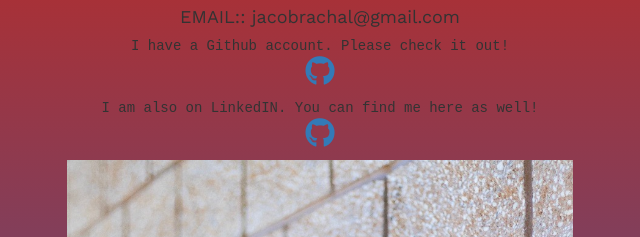
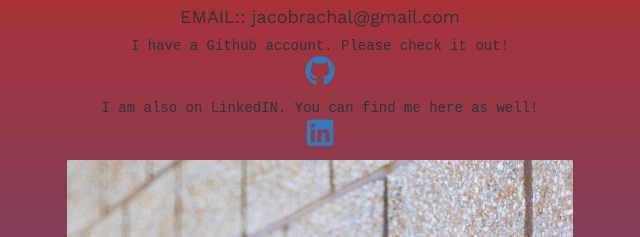
Before and after one commit to jacob-rachal/jacob-rachal.github.io, a plain HTML site: page index.html in a window 1280 px wide. Shown: the part 1623-1860 px from the top of the page, 320-960 px from the left. Drawn offline with nearby package versions, Linux system fonts and the light colour scheme; a web font is replaced by a local one.

Commit message:
Changed linkedin icon. Hopefully for real this time.

```diff
--- a/index.html
+++ b/index.html
@@ -372,7 +372,7 @@
                       I am also on LinkedIN. You can find me here as well!
                       <br>
                       <a href="https://linkedin.com/jacob-rachal">
-                       <i class="fab fa-github siz"></i>
+                       <i class="fab fa-linkedin siz"></i>
                        <!-- Change to linkedin graphic -->
                       </a>
                       <!-- Someday I'll actually have a MocPages account. -->
```
